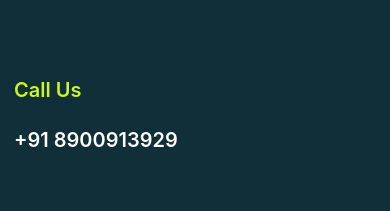
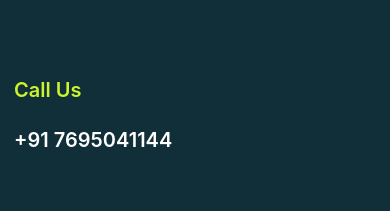
Before and after one commit to LEO0072003/mavenProject, a React (Create React App) app: page /about in a window 390 px wide. Shown: the part 3640-3851 px from the top of the page. Built offline with nearby package versions, Linux system fonts and the light colour scheme.

Commit message:
feat: updated phone number

```diff
--- a/public/index.html
+++ b/public/index.html
@@ -29,7 +29,7 @@
     ],
     "contactPoint": {
       "@type": "ContactPoint",
-      "telephone": "+91 8900913929",
+      "telephone": "+91 7695041144",
       "contactType": "Customer Service"
     }
   }
--- a/src/Common/Footer.jsx
+++ b/src/Common/Footer.jsx
@@ -6,7 +6,7 @@ import { Link } from "react-router-dom";
 function Footer() {
 
 
-  const phoneNumber = '918900913929'; // Replace with the phone number
+  const phoneNumber = '917695041144'; // Replace with the phone number
 
   const handleClick = () => {
     const whatsappUrl = `https://wa.me/${phoneNumber}`;
@@ -24,7 +24,7 @@ function Footer() {
 
             <label>
               <h3>Call Us</h3>
-              <p>+91 8900913929</p>
+              <p>+91 7695041144</p>
             </label>
 
             <label>
```
